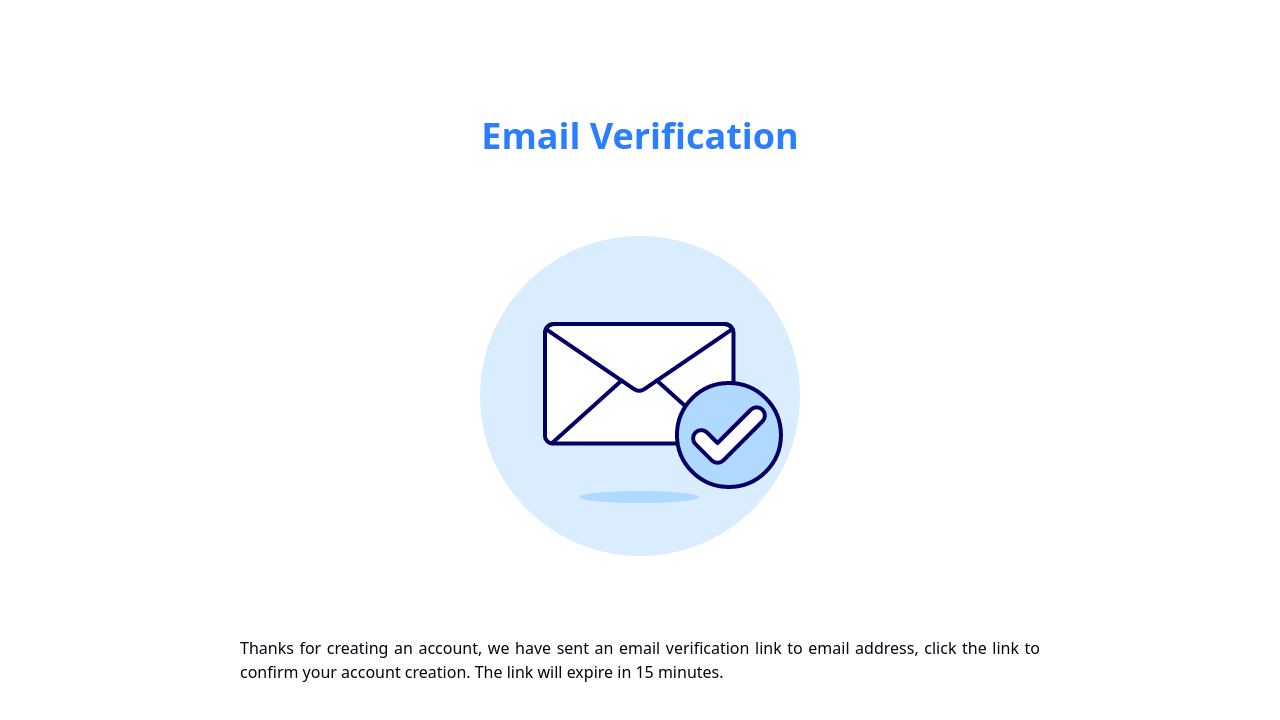
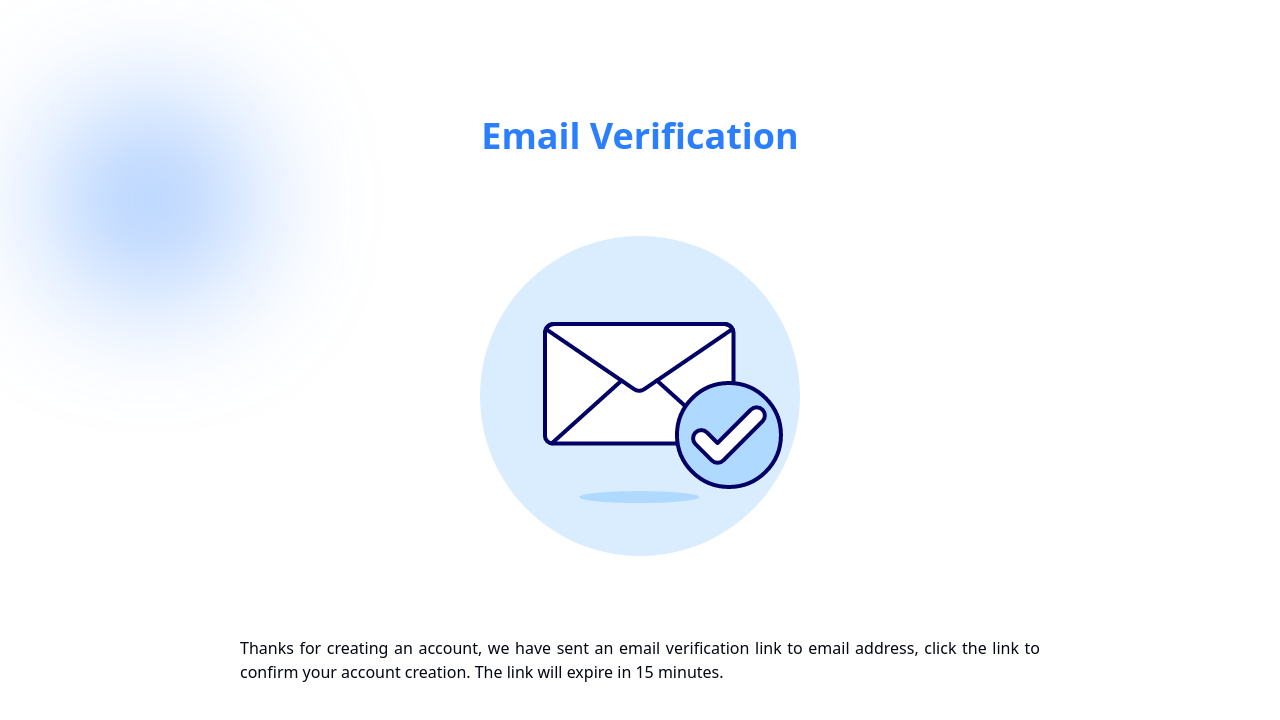
Before and after one commit to Prajwal-J03/documentation-assistant, a React (Vite) app in the folder client/: page /email-verification in a window 1280 px wide. Shown: the top 720 px of the page. Built offline with nearby package versions, Linux system fonts and the light colour scheme.

Commit message:
Added Backgroud Disc in email verification

```diff
--- a/client/src/Pages/EmailVerification.jsx
+++ b/client/src/Pages/EmailVerification.jsx
@@ -1,9 +1,11 @@
 import React from 'react'
 import EmailVerificationImg from '../assets/email-verification.png'
+import BackgroudDisc from '../components/BackgroudDisc'
 
 const EmailVerification = () => {
     return (
-        <div className='container mx-auto h-screen flex items-center justify-center'>
+        <div className='container mx-auto h-screen flex items-center justify-center relative'>
+            <BackgroudDisc top='100px' left='50px'/>
             <div className='w-96 lg:w-200 flex flex-col items-center justify-around gap-10'>
                 <h2 className='text-4xl text-center font-bold text-blue-500'>Email Verification</h2>
                 <img src={EmailVerificationImg} alt="Email Verification" className='mx-auto' />
```
